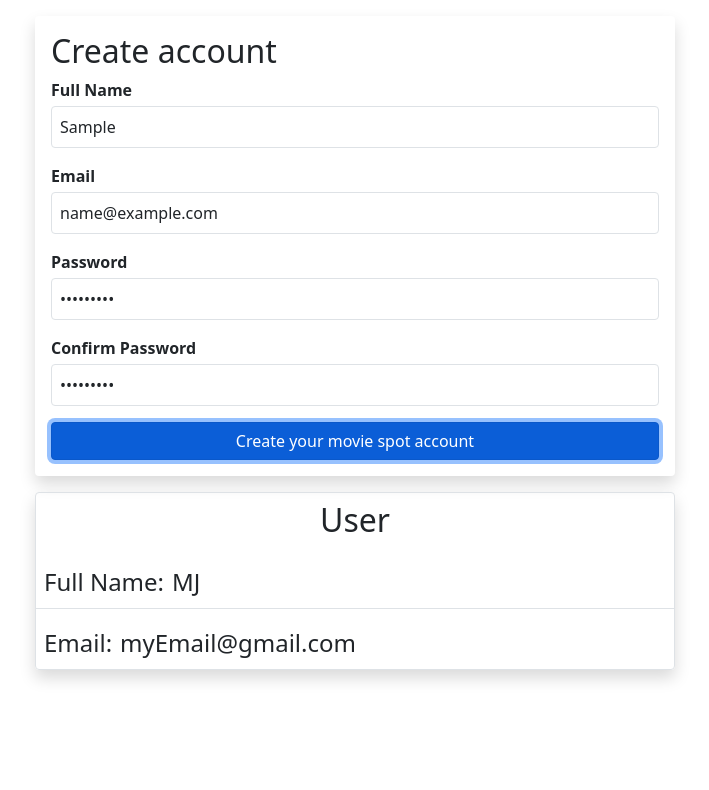
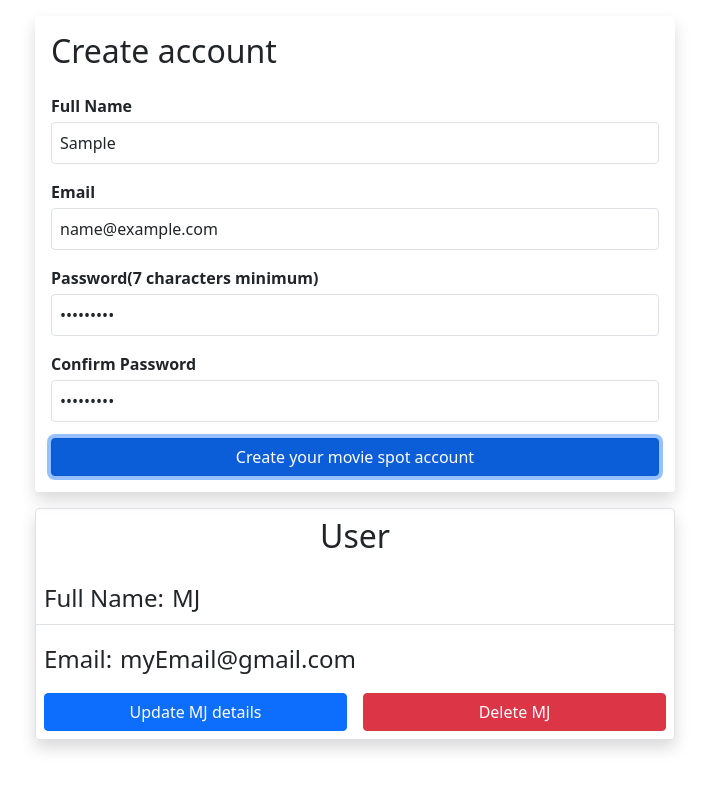
Before and after one commit to Monoametsi/react-tut, a React (Create React App) app: page / in a window 1280 px wide. Both pictures are taken after typing "Sample", "name@example.com", "Sample123", "Sample123" into the empty fields and a click on the button "Create your movie spot account". Shown: the top 790 px of the page, without its empty margins (285-994 px from the left). Built offline with nearby package versions, Linux system fonts and the light colour scheme.

Commit message:
Added changes

```diff
--- a/src/App.js
+++ b/src/App.js
@@ -6,20 +6,26 @@ function App() {
   const [ userExists, userAdded ] = useState(false);
 
   const submitUser = () => {
-    console.log(userExists);
+   userAdded(userExist => {
+      if(userExist){
+        return  userExist = false;
+      }else{
+        return userExist = true;
+      }
+    });
   }
 
   return (
   <div>
     <div className="container-sm shadow rounded p-3 mt-3 w-50">
-      <div>
+      <div className="mb-4">
         <h2>Create account</h2>
       </div>
       <div className="container-fluid-sm">
 
           <Input_field label="Full Name" inputType="text" />
           <Input_field label="Email" inputType="email" />
-          <Input_field label="Password" inputType="password" />
+          <Input_field label="Password(7 characters minimum)" inputType="password" />
           <Input_field label="Confirm Password" inputType="password" />
 
           <div className="btn-cont w-100">
@@ -28,7 +34,7 @@ function App() {
       </div>
     </div>
 
-    <User name="MJ" email="myEmail@gmail.com"/>
+    { userExists ? <User name="MJ" email="myEmail@gmail.com" /> : null}
   </div>
   )
 }
--- a/src/components/user.js
+++ b/src/components/user.js
@@ -1,6 +1,6 @@
 function User(prop){
     return (
-        <div className="d-flex border flex-column container shadow rounded p-0 w-50 mt-3">
+        <div className="d-flex border flex-column container shadow rounded p-0 w-50 my-3">
             <div className="d-flex justify-content-center p-2">
                 <h2>User</h2>
             </div>
@@ -12,6 +12,11 @@ function User(prop){
                 <span className="fs-4 fw-light pe-2">Email:</span>
                 <span className="fs-4 font-weight-bold">{prop.email}</span>
             </div>
+
+            <div className="btn-cont w-100 p-2 d-flex justify-content-between">
+            <button className="btn btn-primary w-50 me-2">Update {prop.name} details</button>
+            <button className="btn btn-danger w-50 ms-2">Delete {prop.name}</button>
+          </div>
         </div>
     )
 }
```
